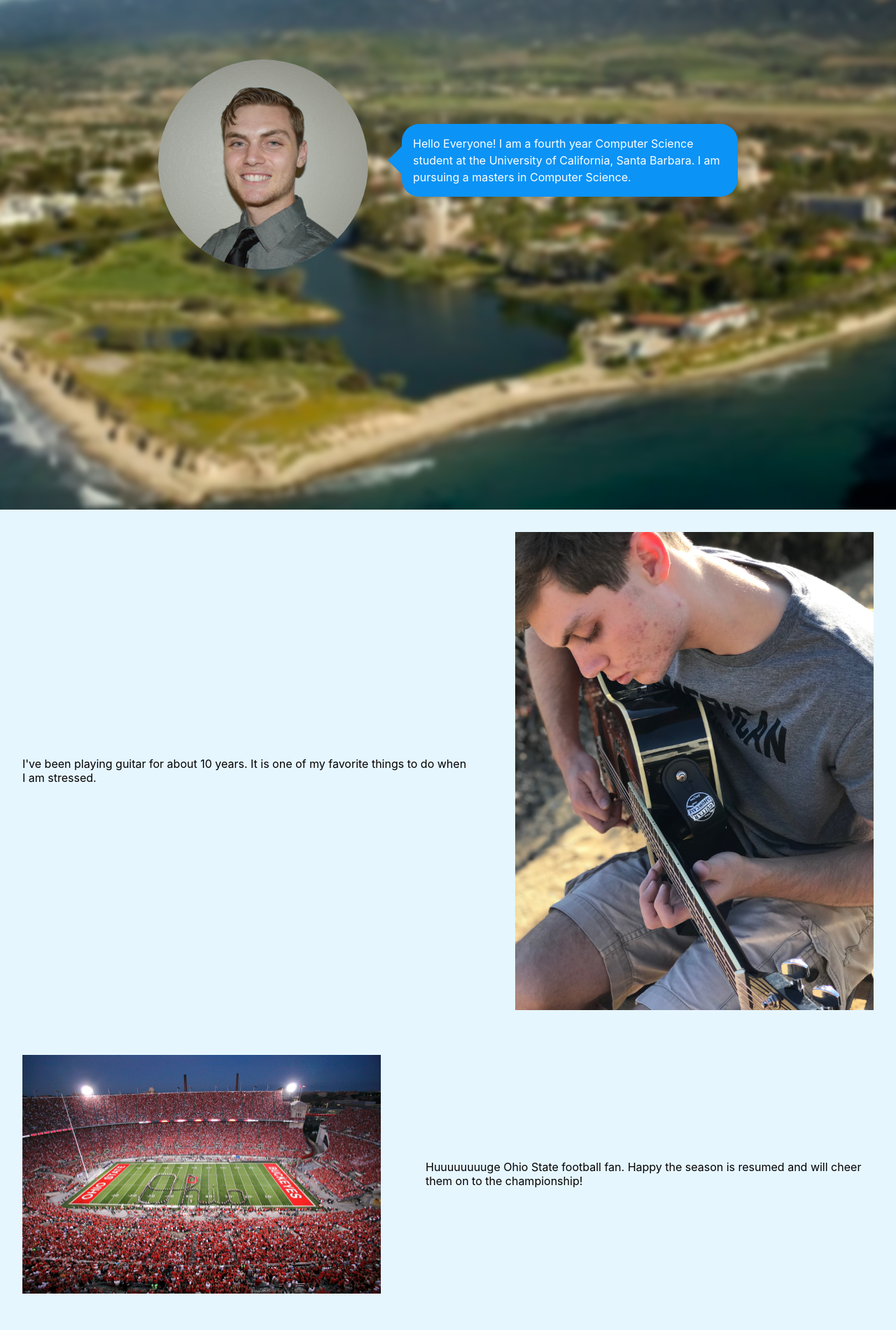
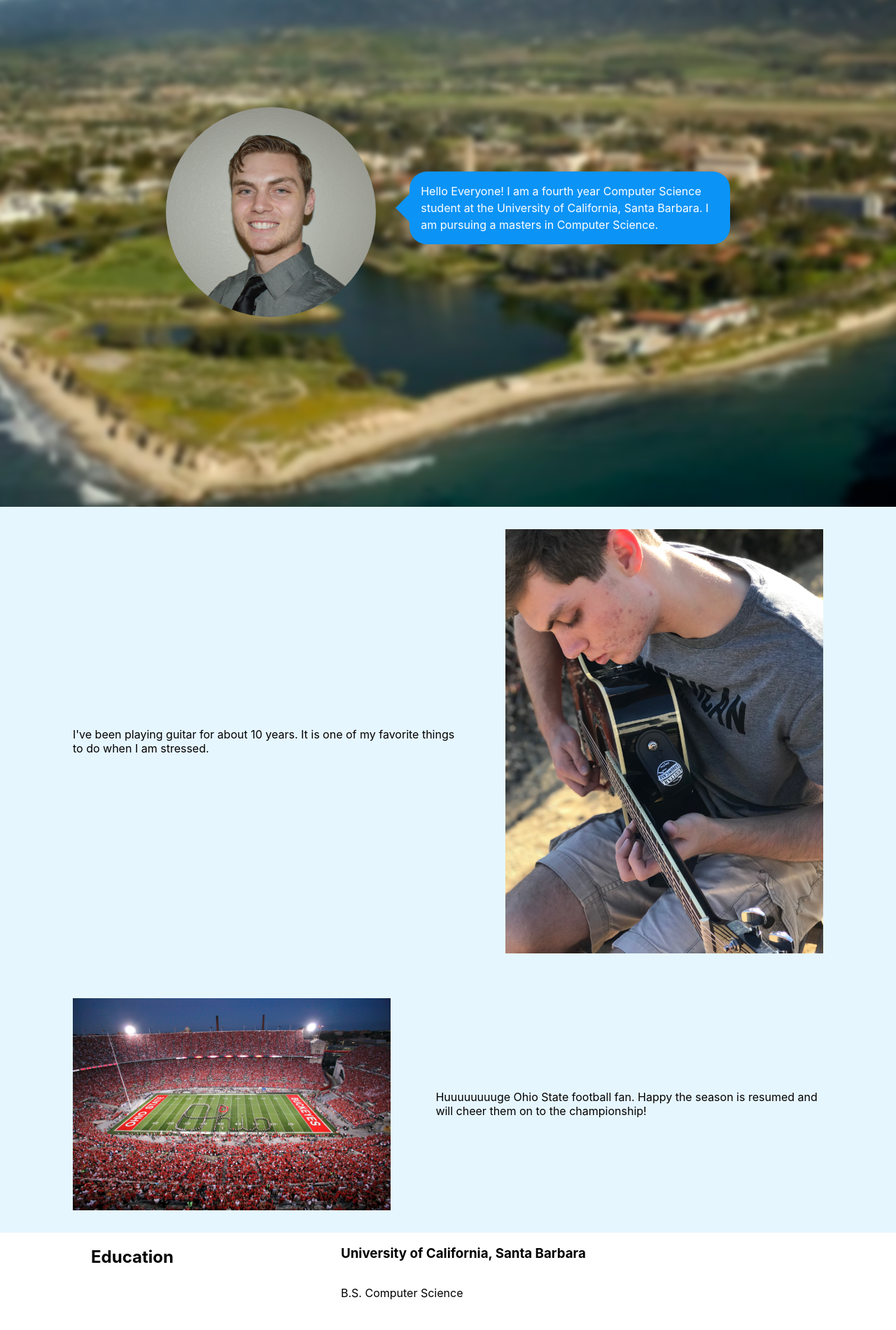
Before and after one commit to aroddick/personal-website, a React (Create React App) app: page / in a window 1280 px wide. Shown: the part 880-2780 px from the top of the page at 70% size. Built offline with nearby package versions, Linux system fonts and the light colour scheme.

Commit message:
Added scrolling and started resume

```diff
--- a/src/App.css
+++ b/src/App.css
@@ -36,3 +36,7 @@
     transform: rotate(360deg);
   }
 }
+
+html {
+  scroll-behavior: smooth;
+}
--- a/src/Components/Header/Header.js
+++ b/src/Components/Header/Header.js
@@ -6,13 +6,18 @@ const Navbar = () => {
   return (
     <div className={classes.container}>
       <div className={classes.links}>
-        <NavLink exact to='/' activeClassName={classes.active}>Home</NavLink>
-        <NavLink to='/about' activeClassName={classes.active}>About</NavLink>
-        <NavLink to='/resume' activeClassName={classes.active}>Resume</NavLink>
-        <NavLink to='/projects' activeClassName={classes.active}>Projects</NavLink>
-      </div>
+        {/* <NavLink exact to='/' activeClassName={classes.active}>Home</NavLink>
+        <NavLink to='#about' activeClassName={classes.active}>About</NavLink>
+        <NavLink to='#resume' activeClassName={classes.active}>Resume</NavLink>
+        <NavLink to='/projects' activeClassName={classes.active}>Projects</NavLink> */}
 
+      <a exact href='/' activeClassName={classes.active}>Home</a>
+      <a href='#about' activeClassName={classes.active}>About</a>
+      <a href='#resume' activeClassName={classes.active}>Resume</a>
+      <a href='#projects' activeClassName={classes.active}>Projects</a>
     </div>
+
+    </div >
   )
 }
 
--- a/src/Pages/About/About.js
+++ b/src/Pages/About/About.js
@@ -4,33 +4,49 @@ import headshot from '../../assets/headshot.jpg';
 import ucsb from '../../assets/ucsb.jpeg';
 import guitar from '../../assets/guitar.JPG';
 import osu from '../../assets/osu.jpeg';
+import { FontAwesomeIcon } from '@fortawesome/react-fontawesome';
+import {
+  faLinkedin, faGithub
+} from '@fortawesome/free-brands-svg-icons';
 
 const About = () => {
   return (
-    <div>
+    <div id='about'>
       <div className={classes.header}>
         <div className={classes.imageContainer}>
           <img className={classes.hero} src={ucsb}></img>
         </div>
         <div className={classes.container}>
-          <div className={classes.content}>
-            <img width='300' src={headshot}></img>
+          <div className={classes.row}>
+            <img className={classes.profile} width='300' src={headshot}></img>
             <div className={classes.description}>
               Hello Everyone! I am a fourth year Computer Science student at the University of California, Santa Barbara. I am pursuing a masters in Computer Science.
             </div>
           </div>
+          {/* <div className={classes.links}>
+            <a href="https://github.com/aroddick" target="_blank">
+              <FontAwesomeIcon icon={faGithub} color="white" />
+            </a>
+            <a href="https://www.linkedin.com/in/alan-roddick/" target="_blank">
+              <FontAwesomeIcon icon={faLinkedin} color="white" />
+            </a>
+
+          </div> */}
         </div>
       </div>
+      <div className={classes.interests}>
         <div className={classes.column}>
           <div className={classes.row}>
             <p>I've been playing guitar for about 10 years. It is one of my favorite things to do when I am stressed.</p>
-          <img src={guitar}></img>
+            <img className={classes.picture} src={guitar}></img>
           </div>
           <div className={classes.row}>
-          <img src={osu}></img>
+            <img className={classes.picture} src={osu}></img>
             <p>Huuuuuuuuge Ohio State football fan. Happy the season is resumed and will cheer them on to the championship!</p>
           </div>
         </div>
+      </div>
+
 
     </div>
   )
--- a/src/Pages/About/About.module.css
+++ b/src/Pages/About/About.module.css
@@ -1,9 +1,11 @@
 .header {
   position: relative;
+
 }
 
 .hero {
   height: 100vh;
+  min-height: 700px;
   width: 100%;
   object-fit: cover;
   filter: blur(4px);
@@ -16,14 +18,8 @@
 
 .container {
   position: absolute;
-  top: 20%;
+  top: 25%;
   width: 100%;
-}
-
-.content {
-  display: flex;
-  align-items: center;
-  justify-content: center;
 }
 
 .description {
@@ -55,27 +51,38 @@
   margin-top: -20px;
 }
 
-.content > img {
+.profile {
   border-radius: 50%;
 }
 
 .column {
-  background-color: #e6f6ff;
   display: flex;
   flex-direction: column;
+  align-items: center;
+  max-width: 1200px;
+  margin: 0 auto;
 }
 
 .row {
   display: flex;
   justify-content: center;
   align-items: center;
-}
-
-.row > * {
   margin: 2rem;
 }
 
-.row > img {
+/* .row > * {
+  margin: 2rem;
+} */
+
+.interests {
+  background-color: #e6f6ff;
+}
+
+.column > div > * {
+  margin: 0 2rem;
+}
+
+.picture {
   width: auto;
   max-width: 40%;
 }
@@ -87,3 +94,24 @@
 .row > img {
 
 } */
+
+.links svg {
+  font-size: 3rem;
+  margin: 1rem;
+}
+
+.links a {
+  -webkit-transition: opacity 300ms ease;
+  -moz-transition: opacity 300ms ease;
+  -ms-transition: opacity 300ms ease;
+  transition: opacity 300ms ease;
+}
+
+.links a:hover {
+  opacity: 0.6;
+}
+
+.links {
+  display: flex;
+  justify-content: center;
+}
--- a/src/Pages/Home/Home.js
+++ b/src/Pages/Home/Home.js
@@ -8,7 +8,7 @@ import {
 
 const Home = () => {
   return (
-    <div>
+    <div className={classes.imageContainer}>
       <img className={classes.hero} src={Hero}></img>
       <div className={classes.bodyContainer}>
         <div className={classes.body}>
--- a/src/Pages/Home/Home.module.css
+++ b/src/Pages/Home/Home.module.css
@@ -1,9 +1,13 @@
 .hero {
-  height: 100vh;
+  height: 100%;
   width: 100%;
   object-fit: cover;
   filter: brightness(80%);
   /* filter: blur(4px); */
+}
+
+.imageContainer {
+  height: 100vh;
 }
 
 .bodyContainer {
--- a/src/Pages/Resume/Resume.js
+++ b/src/Pages/Resume/Resume.js
@@ -3,20 +3,20 @@ import React from 'react';
 
 const Resume = () => {
   return (
-    <div className={classes.column}>
+    <div id='resume'>
       <div className={classes.row}>
-        Education
-        <div>
-          <div>
-            <h3>University of California, Santa Barbara</h3>
-            <p>B.S. Computer Science</p>
-            <p></p>
-          </div>
+        <h2>Education</h2>
+        <div className={classes.column}>
+          <h3>University of California, Santa Barbara</h3>
+          <p>B.S. Computer Science</p>
+          <p></p>
         </div>
       </div>
-      <div>
-        Work
-        <div>
+      <div className={classes.row}>
+        <h2>Work</h2>
+        <div className={classes.column}>
+          <h3>University of California, Santa Barbara</h3>
+          <p>Undergraduate Learning Assistant</p>
 
         </div>
       </div>
--- a/src/Pages/Resume/Resume.module.css
+++ b/src/Pages/Resume/Resume.module.css
@@ -1,11 +1,20 @@
 .column {
-  background-color: #e6f6ff;
   display: flex;
   flex-direction: column;
+  margin-left: auto;
+  width: 65%;
+}
+
+.row > h2 {
+  width: 25%;
 }
 
 .row {
+  width: 90%;
+  max-width: 1020px;
   display: flex;
-  justify-content: center;
-  align-items: center;
+  margin: 0 auto;
+  /* justify-content: center;
+  align-items: center; */
+  border-bottom: 1px solid #E8E8E8;
 }
```
Lines whose indentation alone changed are shown as unchanged.
